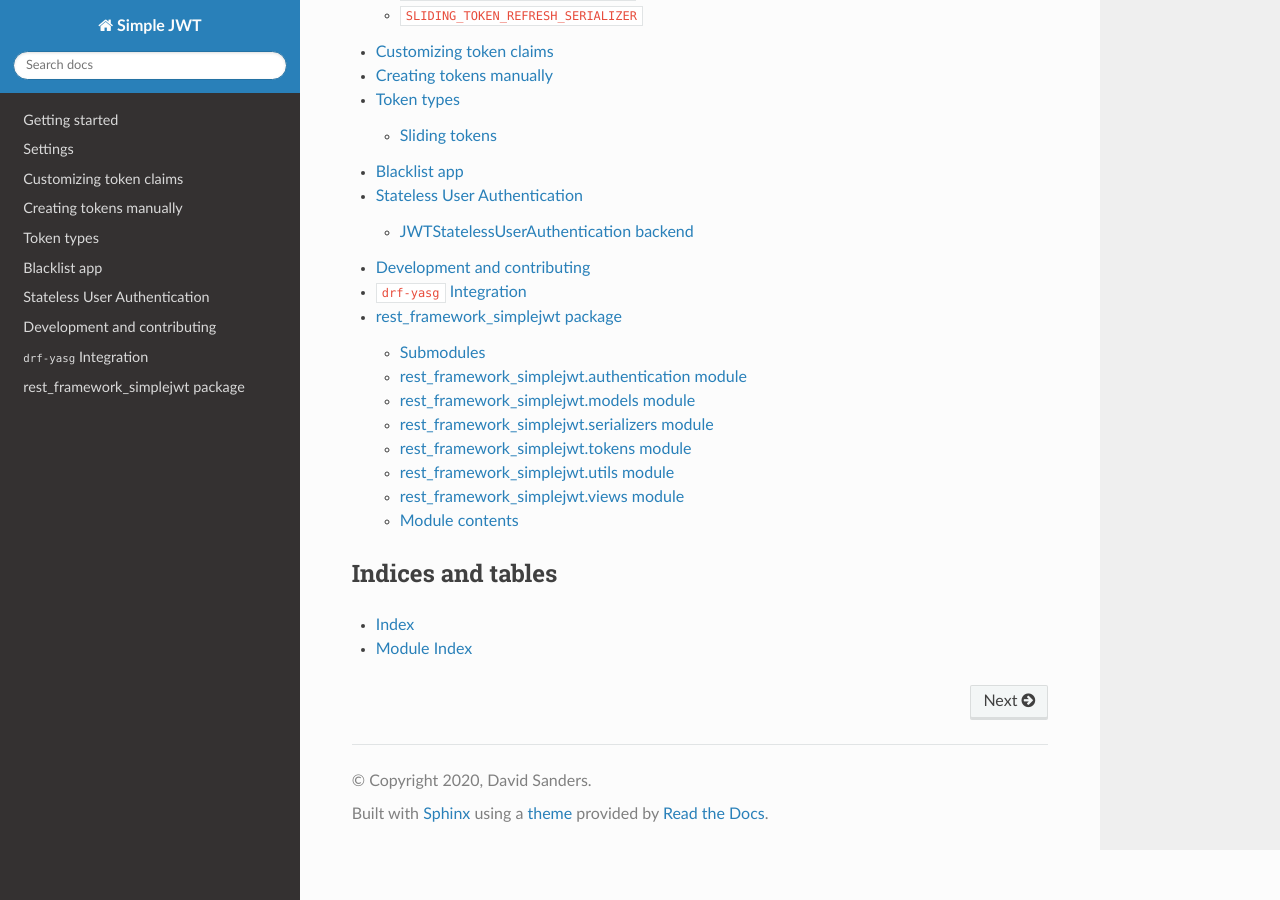
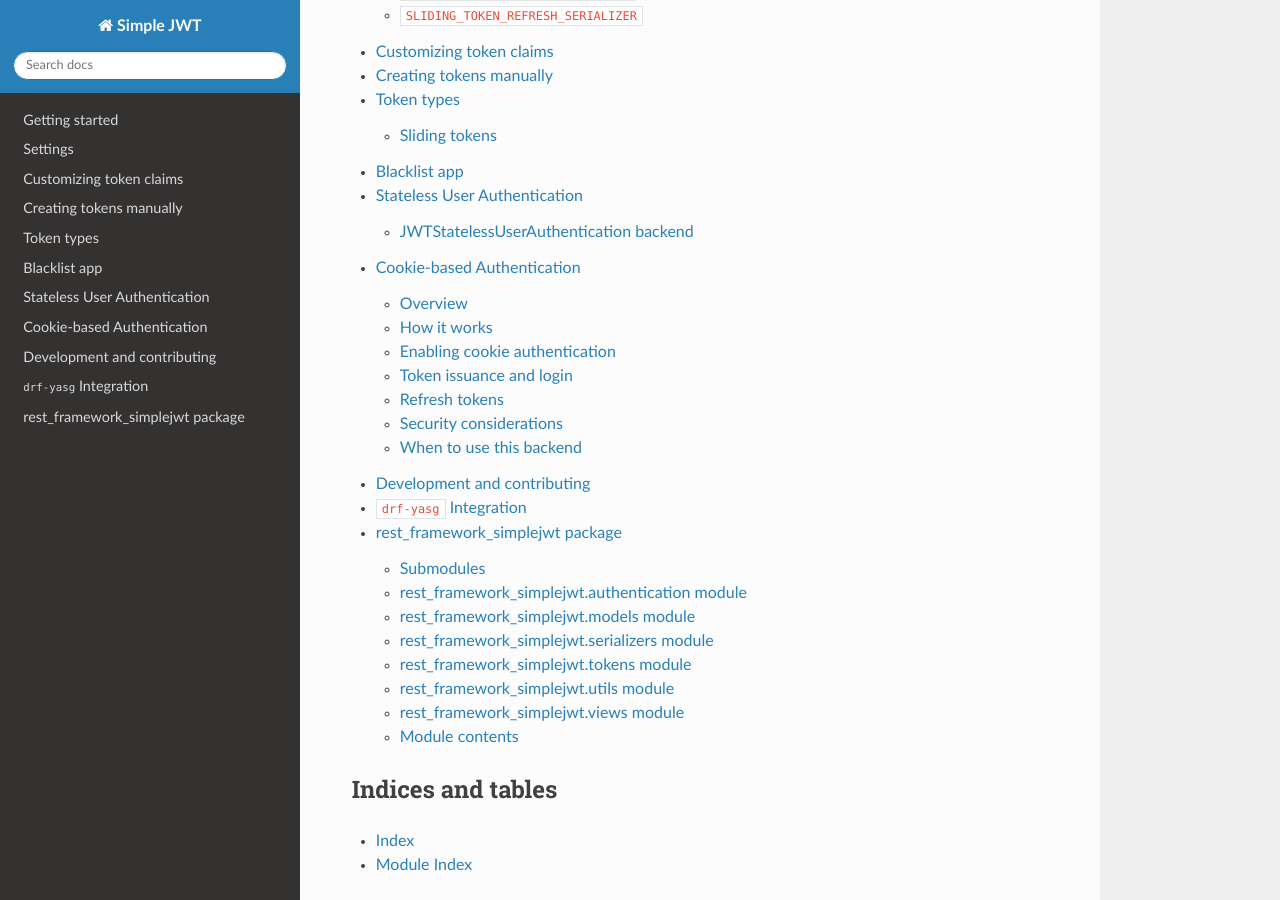
Before and after one commit to jazzband/djangorestframework-simplejwt, a Sphinx documentation site: the page built from docs/index.rst, in a window 1280 px wide and 900 px high, scrolled down 1681 px. Built offline with Sphinx 7.4.7 and the Read the Docs theme 3.1.0, drawn with Linux system fonts in a browser that asks for light colours; the version number could not be read and is left out; part of the change alters nothing that is shown.

Commit message:
git commit -m "docs(auth): document JWTCookieAuthentication backend"

```diff
--- /dev/null
+++ b/docs/cookie_authentication.rst
@@ -0,0 +1,134 @@
+.. _cookie_authentication:
+
+Cookie-based Authentication
+===============================
+
+Overview
+--------
+
+``JWTCookieAuthentication`` is an optional authentication backend that
+authenticates JSON Web Tokens (JWTs) **exclusively from HttpOnly cookies**.
+
+Unlike ``JWTAuthentication``, this backend **does not read tokens from the
+Authorization header**. Instead, it expects JWTs to already be present in
+cookies attached to the incoming request.
+
+This authentication method is intended for browser-based applications
+where storing JWTs in HttpOnly cookies is preferred over exposing tokens
+to JavaScript.
+
+---
+
+How it works
+------------
+
+The ``JWTCookieAuthentication`` backend behaves as follows:
+
+* Reads the JWT from a configured cookie (default: ``access``)
+* If the cookie is missing, authentication is skipped
+* If the cookie contains an invalid or expired token, authentication fails
+* The Authorization header is intentionally ignored
+
+This backend only handles **authentication**. It does not issue tokens
+or set cookies.
+
+---
+
+Enabling cookie authentication
+------------------------------
+
+To enable cookie-based authentication, configure Django REST Framework
+to use ``JWTCookieAuthentication``:
+
+.. code-block:: python
+
+    REST_FRAMEWORK = {
+        "DEFAULT_AUTHENTICATION_CLASSES": (
+            "rest_framework_simplejwt.authentication.JWTCookieAuthentication",
+        ),
+    }
+
+Configure the cookie name using ``SIMPLE_JWT`` settings:
+
+.. code-block:: python
+
+    SIMPLE_JWT = {
+        "AUTH_COOKIE": "access",
+    }
+
+---
+
+Token issuance and login
+------------------------
+
+``JWTCookieAuthentication`` **does not create or set cookies**.
+
+The default SimpleJWT token views (``TokenObtainPairView`` and
+``TokenRefreshView``) return tokens in the response body and **do not store
+tokens in cookies**.
+
+When using cookie-based authentication, JWTs **must already be present in
+cookies**. This typically requires using **cookie-aware login and refresh
+views** that store tokens in HttpOnly cookies.
+
+Example of setting a cookie after successful authentication:
+
+.. code-block:: python
+
+    response.set_cookie(
+        "access",
+        access_token,
+        max_age=3600,
+        path="/",
+        secure=True,
+        httponly=True,
+        samesite="Lax",
+    )
+
+The responsibility for issuing tokens and setting cookies lies outside
+of this authentication backend.
+
+---
+
+Refresh tokens
+--------------
+
+If refresh tokens are used with cookie-based authentication, they should
+also be stored in HttpOnly cookies and handled by cookie-aware refresh
+views.
+
+The default ``TokenRefreshView`` expects refresh tokens in the request
+body and does not read cookies.
+
+---
+
+Security considerations
+-----------------------
+
+When using cookie-based JWT authentication, the following security
+requirements apply:
+
+* Cookies **must** be marked ``HttpOnly`` to prevent access from JavaScript
+* Cookies **should** be marked ``Secure`` when used over HTTPS
+* CSRF protection **must be enabled** for unsafe HTTP methods
+* This backend is recommended only for browser-based clients
+
+Failure to enforce CSRF protection when using cookies may expose the
+application to cross-site request forgery attacks.
+
+---
+
+When to use this backend
+-----------------------
+
+Use ``JWTCookieAuthentication`` if:
+
+* You are building a browser-based application
+* You want to avoid storing JWTs in JavaScript-accessible storage
+* You prefer HttpOnly cookie-based authentication
+
+Do **not** use this backend if:
+
+* You rely on Authorization headers for authentication
+* You are building APIs intended for third-party clients
+* You require stateless, header-only authentication
--- a/docs/index.rst
+++ b/docs/index.rst
@@ -52,6 +52,7 @@ Contents
     token_types
     blacklist_app
     stateless_user_authentication
+    cookie_authentication
     development_and_contributing
     drf_yasg_integration
     rest_framework_simplejwt
```
